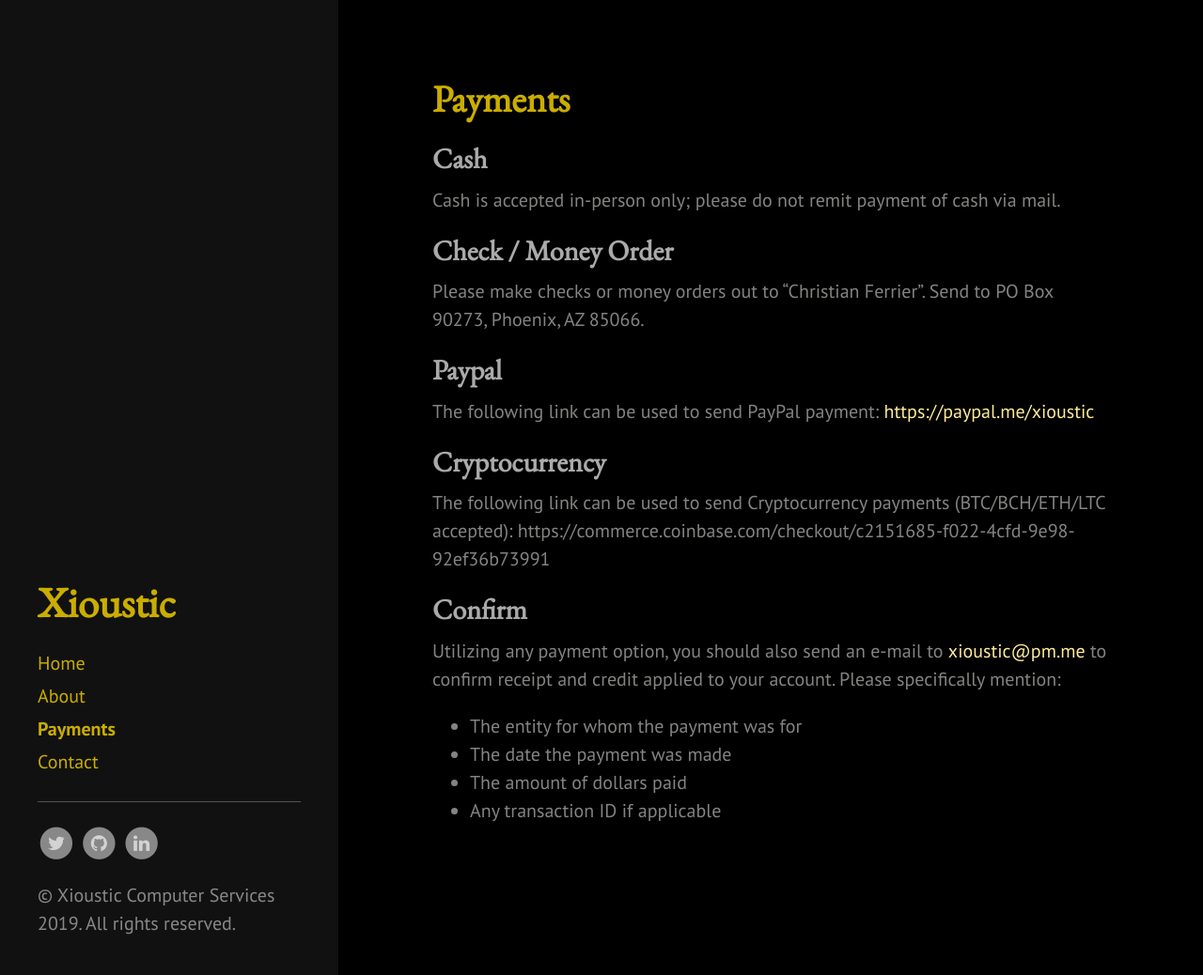
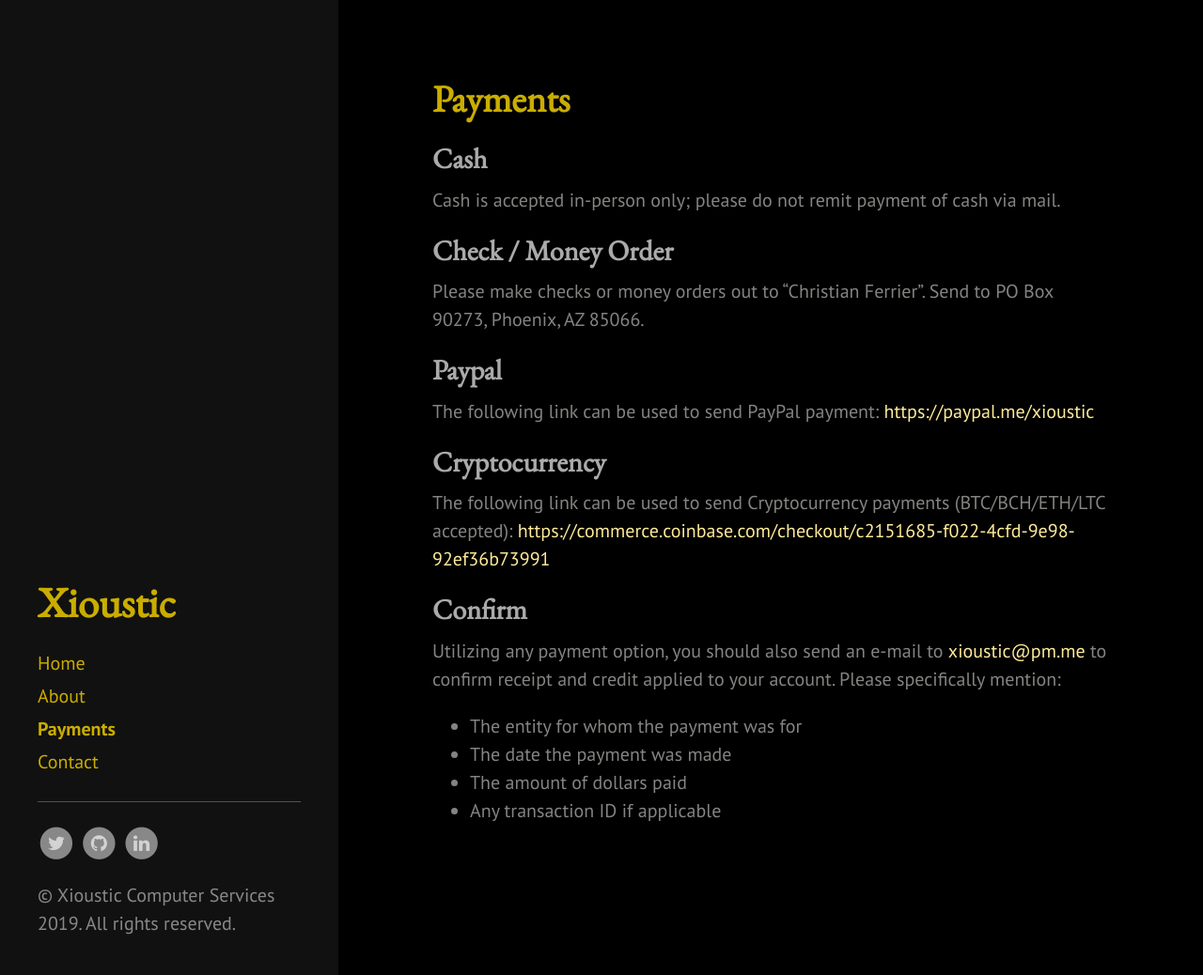
Before and after one commit to Xioustic/xioustic.github.io, a Jekyll site: the page built from payment.md, in a window 1280 px wide and 1038 px high. Shown: the whole window at 94% size. Built offline with Jekyll 4.4.1, drawn with Linux system fonts in a browser that asks for light colours; nearby versions of some CDN libraries; part of the change alters nothing that is shown.

```diff
--- a/payment.md
+++ b/payment.md
@@ -14,7 +14,7 @@ Please make checks or money orders out to "Christian Ferrier". Send to PO Box 90
 The following link can be used to send PayPal payment: [https://paypal.me/xioustic](https://paypal.me/xioustic)
 
 ## Cryptocurrency
-The following link can be used to send Cryptocurrency payments (BTC/BCH/ETH/LTC accepted): https://commerce.coinbase.com/checkout/c2151685-f022-4cfd-9e98-92ef36b73991
+The following link can be used to send Cryptocurrency payments (BTC/BCH/ETH/LTC accepted): [https://commerce.coinbase.com/checkout/c2151685-f022-4cfd-9e98-92ef36b73991](https://commerce.coinbase.com/checkout/c2151685-f022-4cfd-9e98-92ef36b73991)
 
 ## Confirm
 Utilizing any payment option, you should also send an e-mail to [xioustic@pm.me](mailto:xioustic@pm.me) to confirm receipt and credit applied to your account. Please specifically mention:
```
